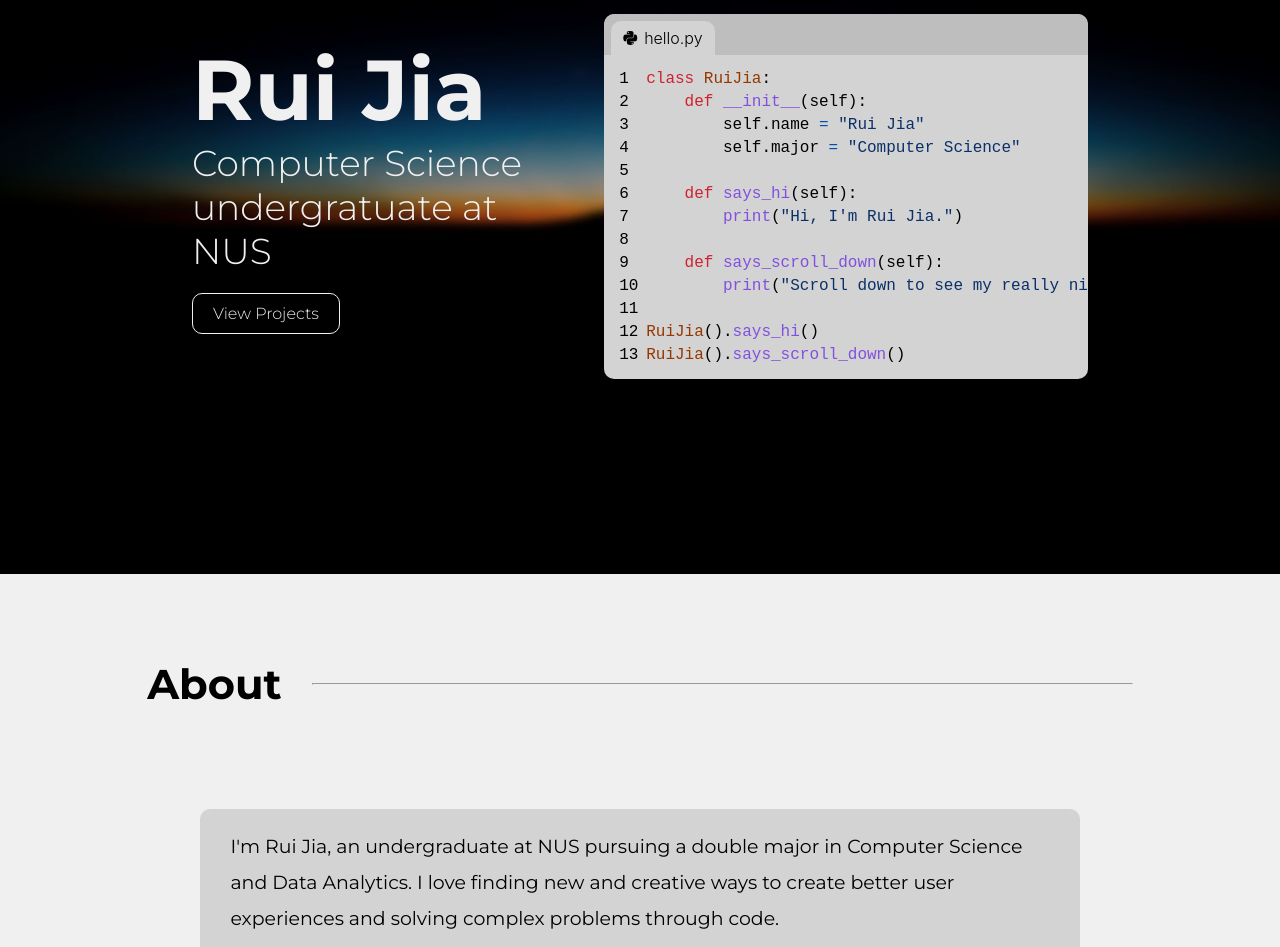
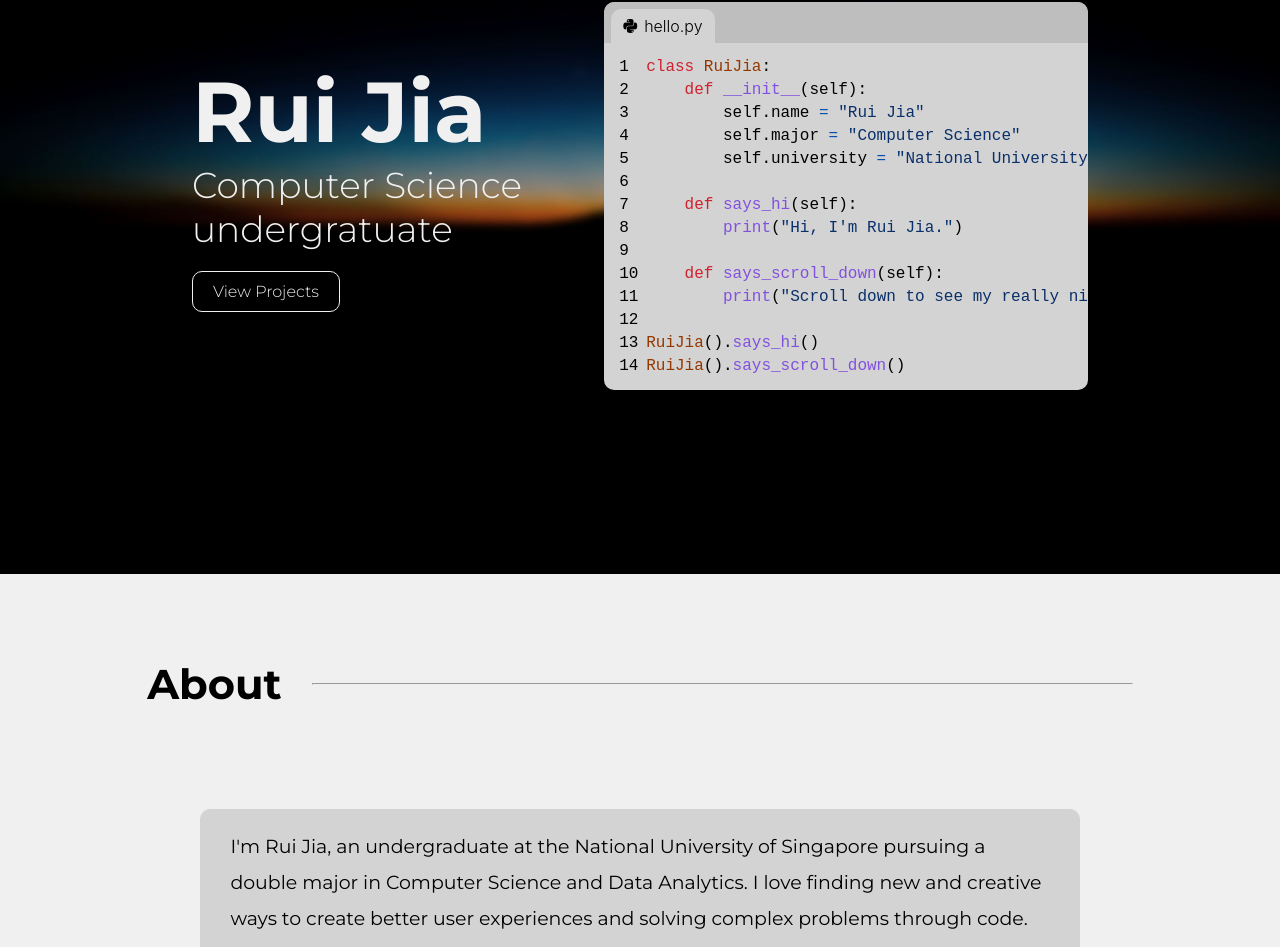
Before and after one commit to matochichap/portfolio-website-react, a React (Create React App) app: page / in a window 1280 px wide. Shown: the part 182-1129 px from the top of the page. Built offline with nearby package versions, Linux system fonts and the light colour scheme.

Commit message:
minor changes

```diff
--- a/src/components/About.js
+++ b/src/components/About.js
@@ -4,7 +4,7 @@ import { React, useEffect, useRef } from 'react'
 function About() {
     const componentRef = useRef(null)
     const [t1, t2, t3, t4] = [
-        "I'm Rui Jia, an undergraduate at NUS pursuing a double major in Computer Science and Data Analytics. ",
+        "I'm Rui Jia, an undergraduate at the National University of Singapore pursuing a double major in Computer Science and Data Analytics. ",
         "I love finding new and creative ways to create better user experiences and solving complex problems through code. ",
         "I am interested in exploring software development and AI to find ways to automate processes to create meaningful tools. ",
         "With a combination of technical expertise and a creative mindset, I hope to create meaningful digital experiences that leave a lasting impact."
--- a/src/components/IDE.js
+++ b/src/components/IDE.js
@@ -12,6 +12,7 @@ function IDE() {
         [[`${tab}def `, "red"], ["__init__", "purple"], ["(self):", "default"]],
         [[`${tab}${tab}self.name `, "default"], ["= ", "darkblue"], ["\"Rui Jia\"", "blue"]],
         [[`${tab}${tab}self.major `, "default"], ["= ", "darkblue"], ["\"Computer Science\"", "blue"]],
+        [[`${tab}${tab}self.university `, "default"], ["= ", "darkblue"], ["\"National University of Singapore\"", "blue"]],
         [["", "default"]],
         [[`${tab}def `, "red"], ["says_hi", "purple"], ["(self):", "default"]],
         [[`${tab}${tab}print`, "purple"], ["(", "default"], ["\"Hi, I'm Rui Jia.\"", "blue"], [")", "default"]],
--- a/src/components/IntroV2.js
+++ b/src/components/IntroV2.js
@@ -39,7 +39,7 @@ function Intro() {
                             Rui Jia
                         </h1>
                         <h2 className='intro-subtitle'>
-                            Computer Science undergratuate at NUS
+                            Computer Science undergratuate
                         </h2>
                     </div>
                     <div className='intro-wrapper intro-link' ref={btnRef}>
```
